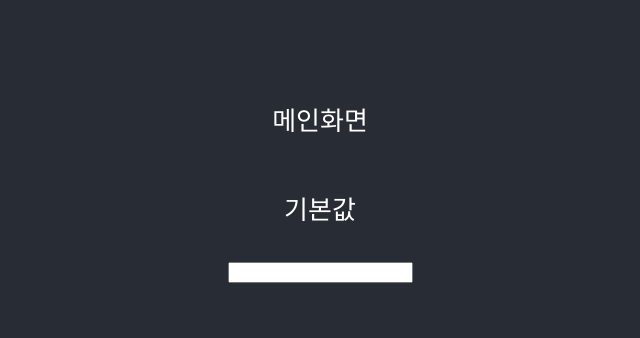
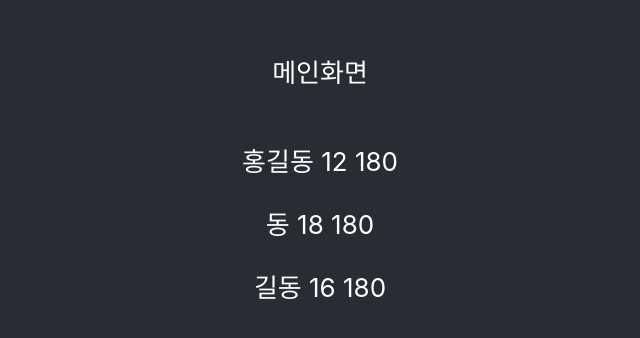
Before and after one commit to skymill2000/fintech210823, a React (Create React App) app in the folder fintech/: page / in a window 1280 px wide. Shown: the part 222-560 px from the top of the page, without its empty margins (320-960 px from the left). Built offline with nearby package versions, Linux system fonts and the light colour scheme.

Commit message:
반복기능을 통한 리스팅 표현

```diff
--- a/fintech/src/App.js
+++ b/fintech/src/App.js
@@ -2,13 +2,14 @@ import logo from "./logo.svg";
 import "./App.css";
 import Header from "./component/Header";
 import EventExample from "./component/EventExample";
+import ListComponent from "./component/ListComponent";
 
 function App() {
   return (
     <div className="App">
       <header className="App-header">
         <Header title="메인화면"></Header>
-        <EventExample></EventExample>
+        <ListComponent></ListComponent>
       </header>
     </div>
   );
--- a/fintech/src/component/EventExample.js
+++ b/fintech/src/component/EventExample.js
@@ -9,10 +9,15 @@ const EventExample = () => {
     setContents(value);
   };
 
+  const handleClick = () => {
+    alert(contents);
+  };
+
   return (
     <div>
       <p>{contents}</p>
       <input onChange={handleChange}></input>
+      <button onClick={handleClick}>확인</button>
     </div>
   );
 };
--- /dev/null
+++ b/fintech/src/component/ListComponent.js
@@ -0,0 +1,23 @@
+import React, { useState } from "react";
+
+const ListComponent = () => {
+  const [users, setUsers] = useState([
+    { name: "홍길동", age: 12, height: 180 },
+    { name: "동", age: 18, height: 180 },
+    { name: "길동", age: 16, height: 180 },
+  ]);
+
+  return (
+    <div>
+      {users.map((user) => {
+        return (
+          <p>
+            {user.name} {user.age} {user.height}
+          </p>
+        );
+      })}
+    </div>
+  );
+};
+
+export default ListComponent;
```
